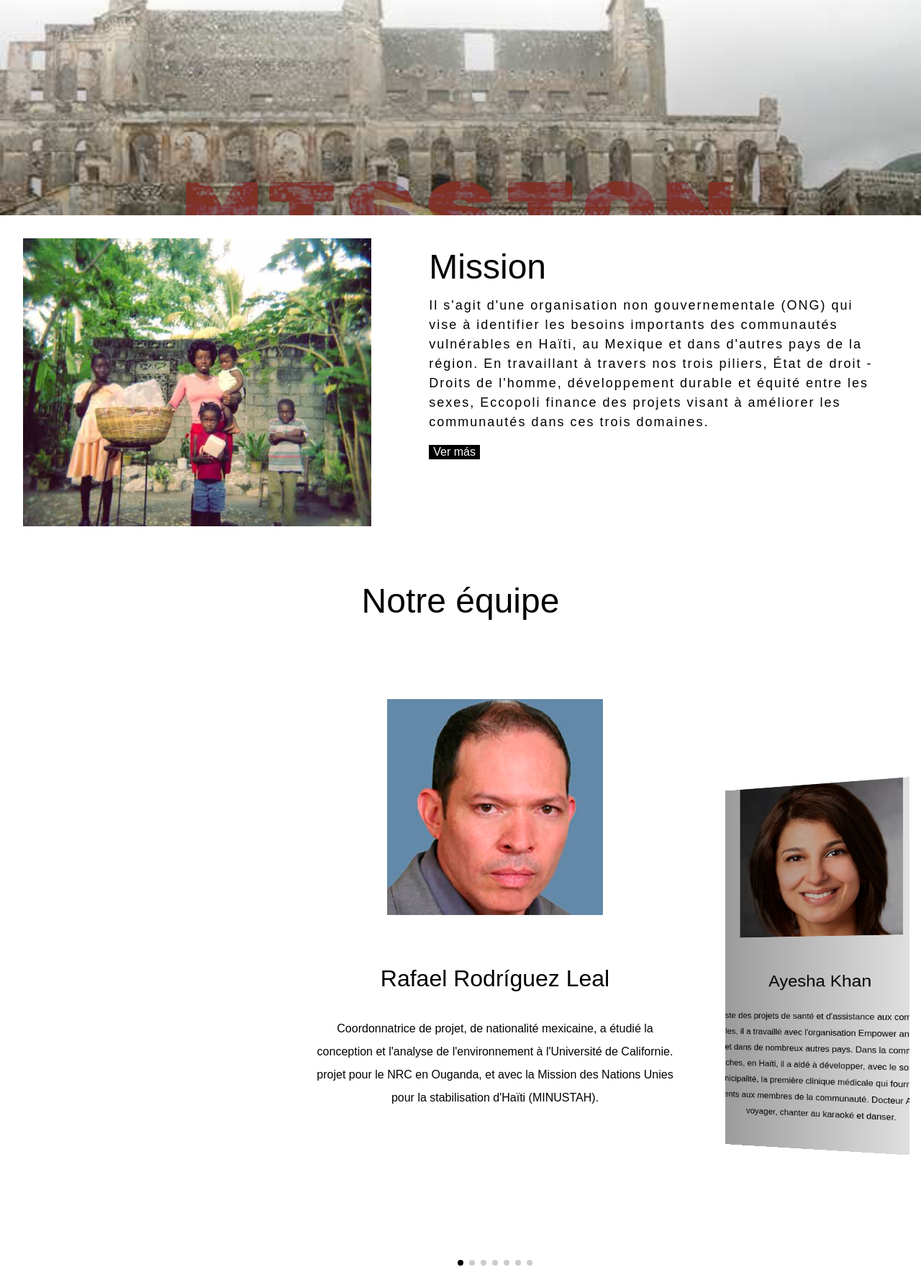
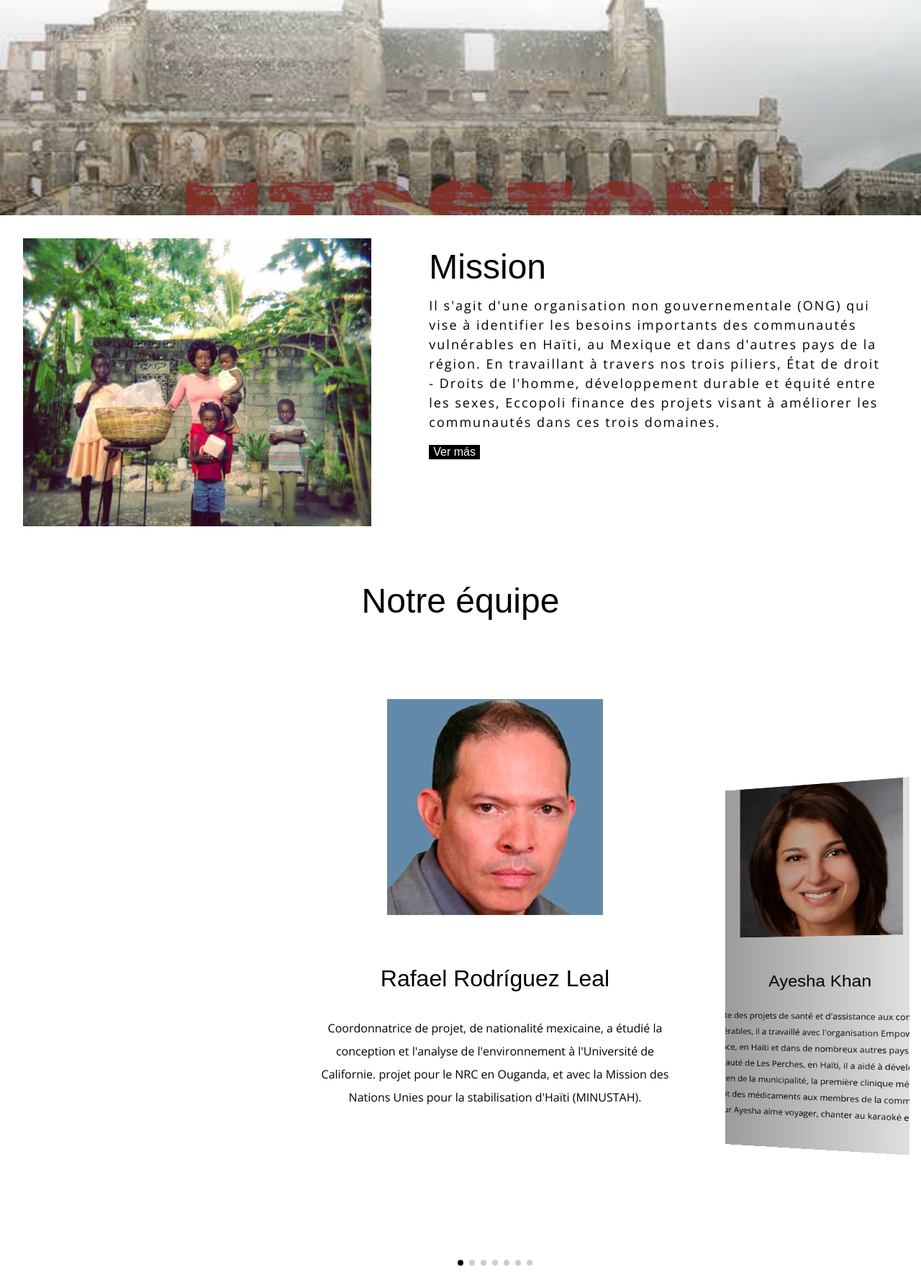
Before and after one commit to nataliacarreon/eccopolidefinitivo, a PHP site: page /nosotros/indexfr.html in a window 1280 px wide. Shown: the part 395-2166 px from the top of the page at 72% size. Run offline with PHP 8.4, Linux system fonts and the light colour scheme; some libraries are stand-ins or nearby versions; some web fonts are replaced.

Commit message:
Favicon y cambio tipografia
Se añadieron los favicons y se cambio la tipografía a Open Sans

```diff
--- a/contacto/indexes.html
+++ b/contacto/indexes.html
@@ -9,6 +9,7 @@
     <link rel="stylesheet" href="https://cdnjs.cloudflare.com/ajax/libs/animate.css/3.7.2/animate.min.css">
     <link href="https://fonts.googleapis.com/css?family=DM+Serif+Text|Open+Sans:300&display=swap" rel="stylesheet">
     <link href="https://fonts.googleapis.com/css?family=Rubik+Mono+One&display=swap" rel="stylesheet">
+    <link rel="shortcut icon" href="../images/favicon/favicon.png" type="image/x-icon">
     <script src="https://kit.fontawesome.com/a076d05399.js"></script>
     <title>Contacto</title>
 </head>
--- a/contacto/indexfr.html
+++ b/contacto/indexfr.html
@@ -9,6 +9,7 @@
     <link rel="stylesheet" href="https://cdnjs.cloudflare.com/ajax/libs/animate.css/3.7.2/animate.min.css">
     <link href="https://fonts.googleapis.com/css?family=DM+Serif+Text|Open+Sans:300&display=swap" rel="stylesheet">
     <link href="https://fonts.googleapis.com/css?family=Rubik+Mono+One&display=swap" rel="stylesheet">
+    <link rel="shortcut icon" href="../images/favicon/favicon.png" type="image/x-icon">
     <script src="https://kit.fontawesome.com/a076d05399.js"></script>
     <title>Contact</title>
 </head>
--- a/contacto/indexin.html
+++ b/contacto/indexin.html
@@ -9,6 +9,7 @@
     <link rel="stylesheet" href="https://cdnjs.cloudflare.com/ajax/libs/animate.css/3.7.2/animate.min.css">
     <link href="https://fonts.googleapis.com/css?family=DM+Serif+Text|Open+Sans:300&display=swap" rel="stylesheet">
     <link href="https://fonts.googleapis.com/css?family=Rubik+Mono+One&display=swap" rel="stylesheet">
+    <link rel="shortcut icon" href="../images/favicon/favicon.png" type="image/x-icon">
     <script src="https://kit.fontawesome.com/a076d05399.js"></script>
     <title>Contact</title>
 </head>
--- a/css/mision.css
+++ b/css/mision.css
@@ -224,7 +224,7 @@ body:before {
 .swiper-slide .details h3 span {
     font-size: .5em;
     color: #000000;
-    font-family: 'Raleway', sans-serif;
+    font-family: 'Open Sans', sans-serif;
 }
 /* -------------------------PARALLAX TEXTO--------------- */
 .enc {
@@ -300,7 +300,7 @@ p {
 	line-height: 27px;
     font-size: 18px;
     color: rgb(0, 0, 0);
-    font-family: 'Raleway', sans-serif;
+    font-family: 'Open Sans', sans-serif;
 }
 
 h2{
--- a/index.html
+++ b/index.html
@@ -10,6 +10,7 @@
     <link rel="stylesheet" href="css/styles-index.css">
     <link rel="stylesheet" href="css/star.css">
     <link href="https://fonts.googleapis.com/css?family=Almarai|Raleway:300&display=swap" rel="stylesheet">
+    <link rel="shortcut icon" href="images/favicon/favicon.png" type="image/x-icon">
     <title>Eccopoli</title>
 </head>
 <body>
--- a/indexfr.html
+++ b/indexfr.html
@@ -10,6 +10,7 @@
     <link rel="stylesheet" href="css/styles-index.css">
     <link rel="stylesheet" href="css/star.css">
     <link href="https://fonts.googleapis.com/css?family=Almarai|Raleway:300&display=swap" rel="stylesheet">
+    <link rel="shortcut icon" href="images/favicon/favicon.png" type="image/x-icon">
     <title>Eccopoli</title>
 </head>
 <body>
--- a/indexin.html
+++ b/indexin.html
@@ -10,6 +10,7 @@
     <link rel="stylesheet" href="css/styles-index.css">
     <link rel="stylesheet" href="css/star.css">
     <link href="https://fonts.googleapis.com/css?family=Almarai|Raleway:300&display=swap" rel="stylesheet">
+    <link rel="shortcut icon" href="images/favicon/favicon.png" type="image/x-icon">
     <title>Eccopoli</title>
 </head>
 <body>
--- a/nosotros/indexes.html
+++ b/nosotros/indexes.html
@@ -10,6 +10,7 @@
     <link rel="stylesheet" type="text/css" href="../css/swiper.min.css">
     <link rel="stylesheet" type="text/css" href="../css/mision.css">
     <link rel="stylesheet" href="https://cdnjs.cloudflare.com/ajax/libs/animate.css/3.7.2/animate.min.css">
+    <link rel="shortcut icon" href="../images/favicon/favicon.png" type="image/x-icon">
     <title>Nosotros</title>
 </head>
 <body>
--- a/nosotros/indexfr.html
+++ b/nosotros/indexfr.html
@@ -10,6 +10,7 @@
     <link rel="stylesheet" type="text/css" href="../css/swiper.min.css">
     <link rel="stylesheet" type="text/css" href="../css/mision.css">
     <link rel="stylesheet" href="https://cdnjs.cloudflare.com/ajax/libs/animate.css/3.7.2/animate.min.css">
+    <link rel="shortcut icon" href="../images/favicon/favicon.png" type="image/x-icon">
     <title>Nous</title>
 </head>
 <body>
--- a/nosotros/indexin.html
+++ b/nosotros/indexin.html
@@ -10,6 +10,7 @@
     <link rel="stylesheet" type="text/css" href="../css/swiper.min.css">
     <link rel="stylesheet" type="text/css" href="../css/mision.css">
     <link rel="stylesheet" href="https://cdnjs.cloudflare.com/ajax/libs/animate.css/3.7.2/animate.min.css">
+    <link rel="shortcut icon" href="../images/favicon/favicon.png" type="image/x-icon">
     <title>About Us</title>
 </head>
 <body>
--- a/pilares/indexes.html
+++ b/pilares/indexes.html
@@ -9,6 +9,7 @@
     <link href="https://fonts.googleapis.com/css?family=Rubik+Mono+One&display=swap" rel="stylesheet">
     <script src="https://unpkg.com/scrollreveal"></script>
     <link rel="stylesheet" href="https://cdnjs.cloudflare.com/ajax/libs/animate.css/3.7.2/animate.min.css">
+    <link rel="shortcut icon" href="../images/favicon/favicon.png" type="image/x-icon">
     <title>Pilares</title>
 </head>
 <body>
--- a/pilares/indexfr.html
+++ b/pilares/indexfr.html
@@ -9,6 +9,7 @@
     <link href="https://fonts.googleapis.com/css?family=Rubik+Mono+One&display=swap" rel="stylesheet">
     <script src="https://unpkg.com/scrollreveal"></script>
     <link rel="stylesheet" href="https://cdnjs.cloudflare.com/ajax/libs/animate.css/3.7.2/animate.min.css">
+    <link rel="shortcut icon" href="../images/favicon/favicon.png" type="image/x-icon">
     <title>Piliers</title>
 </head>
 <body>
--- a/pilares/indexin.html
+++ b/pilares/indexin.html
@@ -9,6 +9,7 @@
     <link href="https://fonts.googleapis.com/css?family=Rubik+Mono+One&display=swap" rel="stylesheet">
     <script src="https://unpkg.com/scrollreveal"></script>
     <link rel="stylesheet" href="https://cdnjs.cloudflare.com/ajax/libs/animate.css/3.7.2/animate.min.css">
+    <link rel="shortcut icon" href="../images/favicon/favicon.png" type="image/x-icon">
     <title>Pillars</title>
 </head>
 <body>
--- a/proyectos/indexes.html
+++ b/proyectos/indexes.html
@@ -15,6 +15,7 @@
 	<link rel="stylesheet" href="../css/slider.css">
 	<link rel="stylesheet" href="../css/slider-in.css">
 	<link rel="stylesheet" href="../css/stylesproyectos.css">
+	<link rel="shortcut icon" href="../images/favicon/favicon.png" type="image/x-icon">
 	<script src="../js/modernizr.min.js"></script>
 	<title>Proyectos</title>
 </head>
--- a/proyectos/indexfr.html
+++ b/proyectos/indexfr.html
@@ -15,6 +15,7 @@
 	<link rel="stylesheet" href="../css/slider.css">
 	<link rel="stylesheet" href="../css/slider-in.css">
 	<link rel="stylesheet" href="../css/stylesproyectos.css">
+	<link rel="shortcut icon" href="../images/favicon/favicon.png" type="image/x-icon">
 	<script src="../js/modernizr.min.js"></script>
 	<title>Projets</title>
 </head>
--- a/proyectos/indexin.html
+++ b/proyectos/indexin.html
@@ -15,6 +15,7 @@
 	<link rel="stylesheet" href="../css/slider.css">
 	<link rel="stylesheet" href="../css/slider-in.css">
 	<link rel="stylesheet" href="../css/stylesproyectos.css">
+	<link rel="shortcut icon" href="../images/favicon/favicon.png" type="image/x-icon">
 	<script src="../js/modernizr.min.js"></script>
 	<title>Projects</title>
 </head>
```
Also changed, not shown: images/favicon-prueba.png (added), images/favicon/favicon.png (added), images/faviconn.png (added).
